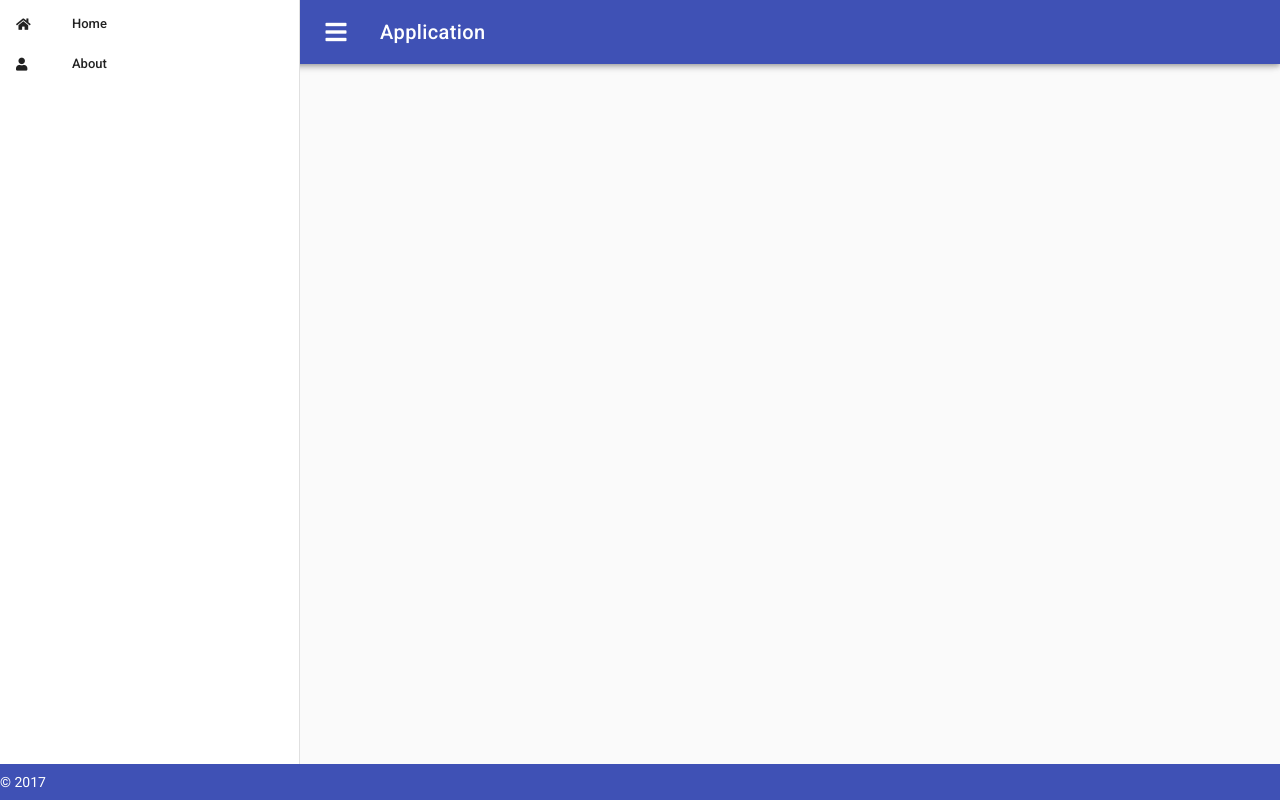
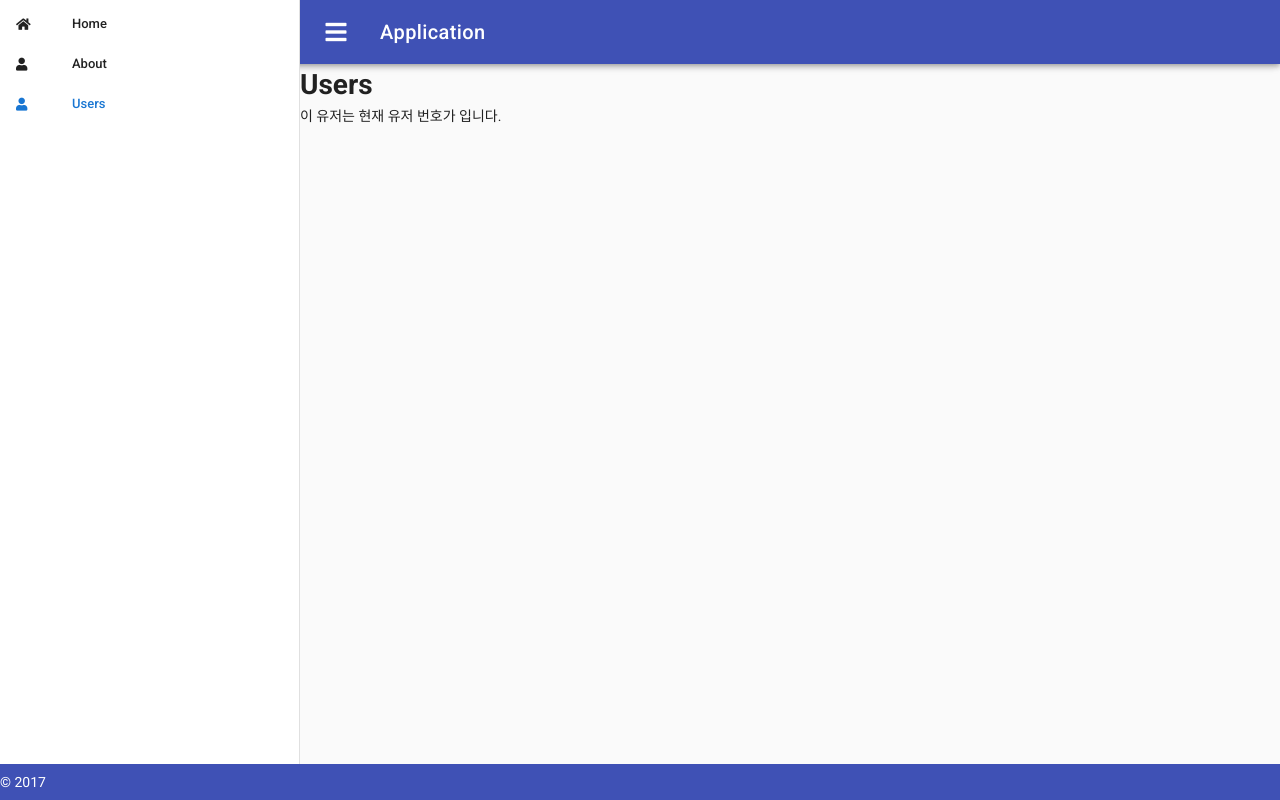
Before and after one commit to raae7742/study-vue.js3, a Vue app in the folder vue-router/vue-router/: page /users in a window 1280 px wide. Built offline with nearby package versions, Linux system fonts and the light colour scheme.

Commit message:
Vue-router: params

```diff
--- a/vue-router/vue-router/package.json
+++ b/vue-router/vue-router/package.json
@@ -8,6 +8,7 @@
   },
   "dependencies": {
     "@babel/polyfill": "^7.0.0-rc.1",
+    "@vue/composition-api": "^1.4.9",
     "vue": "^2.5.17",
     "vue-router": "^3.0.1",
     "vuetify": "^1.2.0",
--- a/vue-router/vue-router/src/App.vue
+++ b/vue-router/vue-router/src/App.vue
@@ -20,6 +20,19 @@
           </v-list-tile-action>
           <v-list-tile-content>
             <v-list-tile-title>About</v-list-tile-title>
+          </v-list-tile-content>
+        </v-list-tile>
+        <v-list-tile router :to="{
+          name: 'users',
+          params: {
+            userId: 4321,
+            name: 'hoza'
+          }}" exact>
+          <v-list-tile-action>
+            <i class="fas fa-user"></i>
+          </v-list-tile-action>
+          <v-list-tile-content>
+            <v-list-tile-title>Users</v-list-tile-title>
           </v-list-tile-content>
         </v-list-tile>
       </v-list>
--- a/vue-router/vue-router/src/router.js
+++ b/vue-router/vue-router/src/router.js
@@ -4,9 +4,9 @@ import Home from './views/Home.vue'
 
 Vue.use(Router)
 
-const About = () => {
-  return import(/* webpackChunkName: "about" */ './views/About.vue')
-}
+const About = () => import(/* webpackChunkName: "about" */ './views/About.vue')
+
+const Users = () => import('./views/Users.vue')
 
 export default new Router({
   mode: 'history',
@@ -24,6 +24,14 @@ export default new Router({
       // this generates a separate chunk (about.[hash].js) for this route
       // which is lazy-loaded when the route is visited.
       component: About
+    },
+    {
+      path: '/users',
+      name: 'users',
+      // route level code-splitting
+      // this generates a separate chunk (about.[hash].js) for this route
+      // which is lazy-loaded when the route is visited.
+      component: Users
     }
   ]
 })
--- /dev/null
+++ b/vue-router/vue-router/src/views/Users.vue
@@ -0,0 +1,22 @@
+<template>
+    <div>
+        <h1>Users</h1>
+        <p>이 유저는 현재 유저 번호가 {{ userId }}입니다.</p>
+        {{ $route.params.name }}
+    </div>
+</template>
+
+<script>
+import { defineComponent } from '@vue/composition-api'
+
+export default {
+    computed: {
+        userId() {
+            return this.$route.params.userId
+        }
+    },
+    created() {
+        console.log()
+    }
+}
+</script>
```
Also changed, not shown: 1 other file (tests, documents, lock files or other folders).
